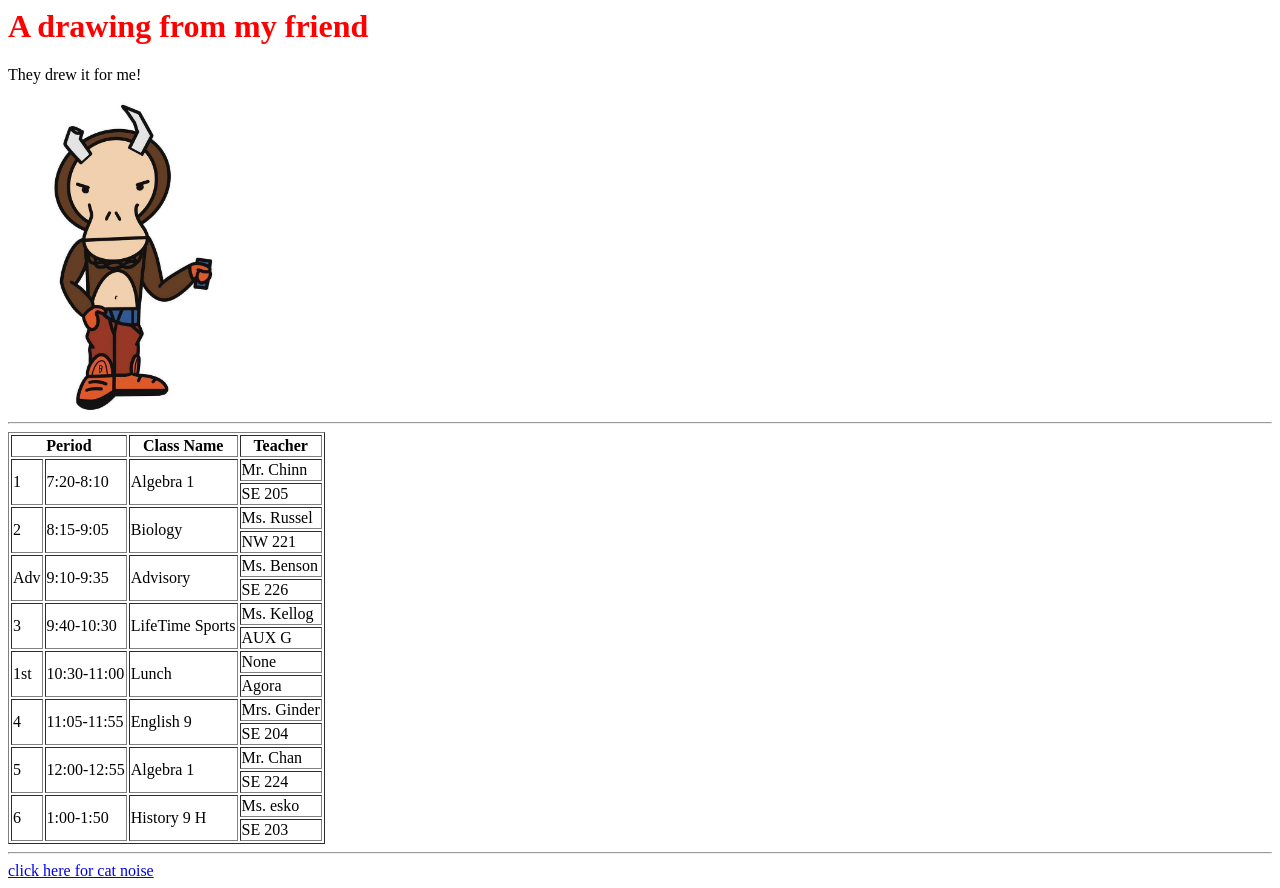
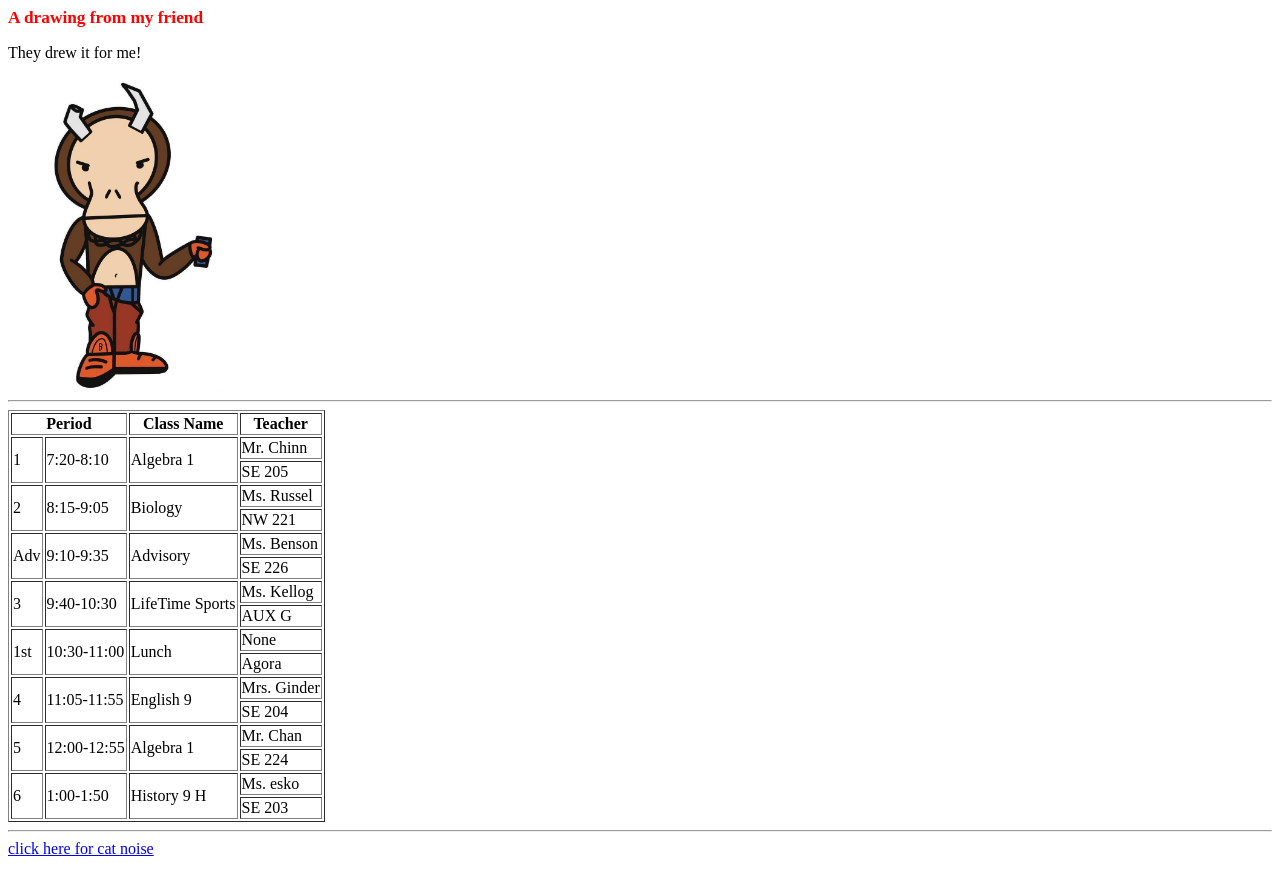
Before and after one commit to Le-Riley/CSP21, a plain HTML site: page index.html in a window 1280 px wide. After the commit the page ends 866 px from the top, so only its background shows below. Drawn offline with Linux system fonts and the light colour scheme.

Commit message:
Update index.html

```diff
--- a/index.html
+++ b/index.html
@@ -5,7 +5,7 @@
     <style>
       h1 {
         color: red;
-        font-size; 13pt;
+        font-size: 13pt;
       }
     </style>
   </head>
```
